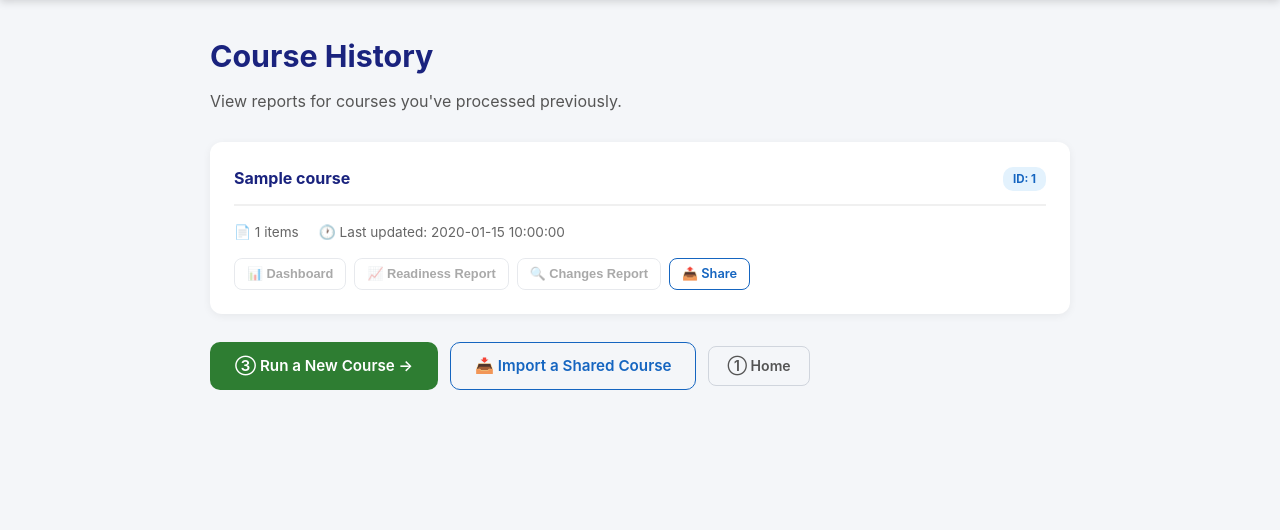
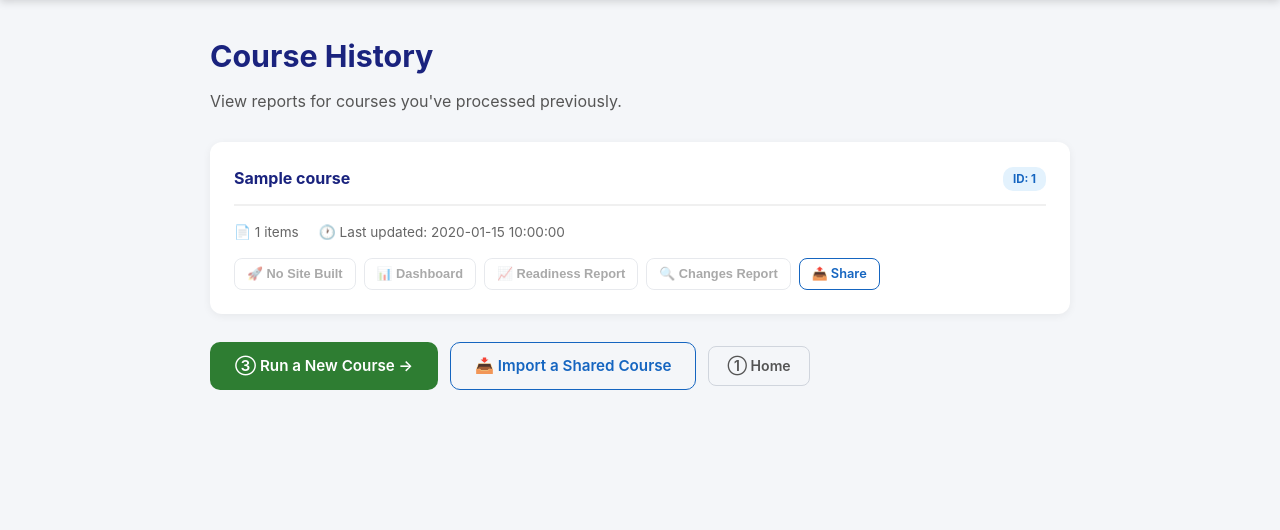
Before and after one commit to djfusco/hax-ai-canvas, a Flask app: template python/app/templates/history.html in a window 1280 px wide. Shown: the part 64-594 px from the top of the page. Run offline with Flask 3, Linux system fonts and the light colour scheme; the template is opened without the code that fills it: most values are stand-ins (such as "Sample title", 1, 10 or a date in 2020); some libraries are stand-ins or nearby versions.

Commit message:
update export import

```diff
--- a/python/app/app.py
+++ b/python/app/app.py
@@ -8,9 +8,11 @@ from __future__ import annotations
 import io
 import json
 import os
+import re
 import subprocess
 import sys
 import tempfile
+import threading
 import webbrowser
 import zipfile
 from pathlib import Path
@@ -55,6 +57,44 @@ def _report_path(course_id: str, report_type: str) -> Path:
         "dashboard":  f"course_{course_id}_ai_dashboard.html",
     }
     return PROJECT_ROOT / names.get(report_type, "")
+
+
+def _create_site_name(course_title: str, course_id: str) -> str:
+    """Derive the HAX site directory name from a course title.
+
+    Must mirror the logic in build_site._create_site_name so we resolve to
+    the same directory that was created during the pipeline run.
+    """
+    patterns = [
+        r'([A-Z]{2,}\s+\d{3})',
+        r'([A-Z]+\d+)',
+        r'([A-Z]{2,}\s+[A-Z]{1,})',
+    ]
+    for pattern in patterns:
+        match = re.search(pattern, course_title)
+        if match:
+            return match.group(1).lower().replace(' ', '')
+    return f"course{course_id}"
+
+
+def _resolve_site_dir(course_id: str) -> Path | None:
+    """Return the HAX site directory for a course, or None if it doesn't exist."""
+    import sys as _sys
+    if str(PROJECT_ROOT) not in _sys.path:
+        _sys.path.insert(0, str(PROJECT_ROOT))
+    try:
+        from extract import get_export_dir, get_course_title
+        export_dir = get_export_dir(course_id, str(PROJECT_ROOT / "exports"))
+        title = get_course_title(export_dir)
+    except Exception:
+        title = f"Course {course_id}"
+    site_name = _create_site_name(title, course_id)
+    site_dir = Path.home() / ".hax-ai" / "sites" / site_name
+    return site_dir if site_dir.exists() and (site_dir / "site.json").exists() else None
+
+
+# Track running site processes: course_id → {"proc": Popen, "url": str}
+_site_procs: dict[str, dict] = {}
 
 
 # ── routes: navigation ─────────────────────────────────────────────────────────
@@ -336,12 +376,14 @@ def history():
                 courses = db.get_course_list()
         except Exception:
             pass
-    # Check which reports exist for each course
+    # Check which reports / site exist for each course
     for c in courses:
         cid = c["course_id"]
         c["has_readiness"]  = _report_path(cid, "readiness").exists()
         c["has_changes"]    = _report_path(cid, "changes").exists()
         c["has_dashboard"]  = _report_path(cid, "dashboard").exists()
+        c["has_site"]       = _resolve_site_dir(cid) is not None
+        c["site_running"]   = cid in _site_procs
         # Try to get a better course name from the export directory
         try:
             import sys as _sys
@@ -351,6 +393,93 @@ def history():
         except Exception:
             pass  # keep the name from get_course_list
     return render_template("history.html", courses=courses)
+
+
+# ── routes: launch HAX site ──────────────────────────────────────────────────
+
+@app.route("/launch/<course_id>", methods=["POST"])
+def launch_site(course_id: str):
+    """Launch the HAX site for a course (npm install if needed, then npm start)."""
+    # Already running?
+    if course_id in _site_procs:
+        url = _site_procs[course_id].get("url", "http://localhost:8080")
+        webbrowser.open(url)
+        return jsonify({"ok": True, "url": url, "already_running": True})
+
+    site_dir = _resolve_site_dir(course_id)
+    if not site_dir:
+        return jsonify({"ok": False, "error": "HAX site not found for this course."}), 404
+
+    def _launch():
+        _IS_WINDOWS = sys.platform == "win32"
+        # npm install if node_modules missing
+        if not (site_dir / "node_modules").exists():
+            subprocess.run(
+                ["npm", "install"], cwd=str(site_dir),
+                capture_output=True, shell=_IS_WINDOWS,
+            )
+
+        proc = subprocess.Popen(
+            ["npm", "start"], cwd=str(site_dir),
+            stdout=subprocess.PIPE, stderr=subprocess.STDOUT,
+            text=True, bufsize=1, shell=_IS_WINDOWS,
+        )
+        _site_procs[course_id] = {"proc": proc, "url": None, "dir": str(site_dir)}
+
+        ready_patterns = [
+            re.compile(r"(https?://localhost[:\d]*)", re.IGNORECASE),
+            re.compile(r"Local:\s+(https?://\S+)", re.IGNORECASE),
+            re.compile(r"running at\s+(https?://\S+)", re.IGNORECASE),
+            re.compile(r"listening on port (\d+)", re.IGNORECASE),
+        ]
+        for line in proc.stdout:
+            line = line.rstrip()
+            if not _site_procs[course_id].get("url"):
+                for pat in ready_patterns:
+                    m = pat.search(line)
+                    if m:
+                        raw = m.group(1)
+                        url = f"http://localhost:{raw}" if raw.isdigit() else raw
+                        _site_procs[course_id]["url"] = url
+                        webbrowser.open(url)
+                        break
+
+        # Process ended — clean up
+        _site_procs.pop(course_id, None)
+
+    t = threading.Thread(target=_launch, daemon=True)
+    t.start()
+
+    # Wait briefly for the URL to appear
+    import time
+    for _ in range(40):
+        entry = _site_procs.get(course_id, {})
+        if entry.get("url"):
+            return jsonify({"ok": True, "url": entry["url"]})
+        time.sleep(0.5)
+
+    return jsonify({"ok": True, "url": "http://localhost:8080", "note": "Site starting, URL not yet detected."})
+
+
+@app.route("/launch/<course_id>/stop", methods=["POST"])
+def stop_launched_site(course_id: str):
+    """Stop a running HAX site launched from the history page."""
+    entry = _site_procs.pop(course_id, None)
+    if entry and entry.get("proc"):
+        try:
+            entry["proc"].terminate()
+        except Exception:
+            pass
+    return jsonify({"ok": True})
+
+
+@app.route("/launch/<course_id>/status")
+def launch_status(course_id: str):
+    """Check if a site is currently running."""
+    entry = _site_procs.get(course_id)
+    if entry:
+        return jsonify({"running": True, "url": entry.get("url")})
+    return jsonify({"running": False})
 
 
 # ── routes: share / import ──────────────────────────────────────────────────
@@ -394,13 +523,19 @@ def export_course_zip(course_id: str):
         if rp.exists():
             report_files[rp.name] = rp
 
+    # Find HAX site directory (if it was built)
+    site_dir = _resolve_site_dir(course_id)
+    site_name = site_dir.name if site_dir else None
+
     # Build zip in memory
     buf = io.BytesIO()
+    _SKIP_DIRS = {".git", "node_modules", ".cache"}
     with zipfile.ZipFile(buf, "w", zipfile.ZIP_DEFLATED) as zf:
         # 1. manifest.json
         manifest = {
             "course_id": course_id,
             "export_folder_name": export_dir.name,
+            "site_name": site_name,
             "db_items": db_items,
         }
         zf.writestr("manifest.json", json.dumps(manifest, indent=2, default=str))
@@ -414,6 +549,17 @@ def export_course_zip(course_id: str):
         # 3. report HTML files
         for rname, rpath in report_files.items():
             zf.write(rpath, f"reports/{rname}")
+
+        # 4. HAX site (excluding node_modules, .git, .cache)
+        if site_dir:
+            for file_path in site_dir.rglob("*"):
+                if file_path.is_file():
+                    # Skip if any parent is in _SKIP_DIRS
+                    parts = file_path.relative_to(site_dir).parts
+                    if any(p in _SKIP_DIRS for p in parts):
+                        continue
+                    arcname = f"site/{site_dir.name}/{file_path.relative_to(site_dir)}"
+                    zf.write(file_path, arcname)
 
     buf.seek(0)
     safe_name = export_dir.name[:80]
@@ -496,11 +642,29 @@ def import_upload():
             target = PROJECT_ROOT / report_name
             target.write_bytes(zf.read(name))
 
+    # 4. Extract HAX site (if included)
+    site_name = manifest.get("site_name")
+    if site_name:
+        site_prefix = f"site/{site_name}/"
+        sites_base = Path.home() / ".hax-ai" / "sites"
+        sites_base.mkdir(parents=True, exist_ok=True)
+        site_files = 0
+        for name in zf.namelist():
+            if name.startswith(site_prefix) and not name.endswith("/"):
+                relative = name[len(f"site/"):]
+                target = sites_base / relative
+                target.parent.mkdir(parents=True, exist_ok=True)
+                target.write_bytes(zf.read(name))
+                site_files += 1
+    else:
+        site_files = 0
+
     return jsonify({
         "ok": True,
         "course_id": course_id,
         "items_imported": len(db_items),
         "export_folder": export_folder_name,
+        "site_imported": site_name if site_files > 0 else None,
     })
 
 
--- a/python/app/templates/history.html
+++ b/python/app/templates/history.html
@@ -32,6 +32,24 @@
       {% endif %}
     </div>
     <div class="history-reports">
+      {% if course.has_site %}
+        {% if course.site_running %}
+        <button class="btn btn-success btn-sm site-btn" id="site-btn-{{ course.course_id }}"
+                data-course="{{ course.course_id }}" data-state="running"
+                onclick="toggleSite('{{ course.course_id }}')">
+          ⏹ Stop Site
+        </button>
+        {% else %}
+        <button class="btn btn-success btn-sm site-btn" id="site-btn-{{ course.course_id }}"
+                data-course="{{ course.course_id }}" data-state="stopped"
+                onclick="toggleSite('{{ course.course_id }}')">
+          🚀 Launch Site
+        </button>
+        {% endif %}
+      {% else %}
+      <button class="btn btn-ghost btn-sm" disabled>🚀 No Site Built</button>
+      {% endif %}
+
       {% if course.has_dashboard %}
       <button class="btn btn-primary btn-sm" onclick="openReport('dashboard', '{{ course.course_id }}')">
         📊 Dashboard
@@ -81,5 +99,42 @@ function openReport(type, courseId) {
       if (!data.ok) alert('Report not found: ' + data.error);
     });
 }
+
+function toggleSite(courseId) {
+  const btn = document.getElementById('site-btn-' + courseId);
+  const state = btn.dataset.state;
+
+  if (state === 'stopped') {
+    btn.disabled = true;
+    btn.innerHTML = '<span class="spin">⏳</span> Starting…';
+
+    fetch('/launch/' + courseId, { method: 'POST' })
+      .then(r => r.json())
+      .then(data => {
+        if (data.ok) {
+          btn.disabled = false;
+          btn.innerHTML = '⏹ Stop Site';
+          btn.dataset.state = 'running';
+          btn.className = 'btn btn-success btn-sm site-btn';
+        } else {
+          btn.disabled = false;
+          btn.innerHTML = '🚀 Launch Site';
+          alert(data.error || 'Failed to launch site.');
+        }
+      })
+      .catch(() => {
+        btn.disabled = false;
+        btn.innerHTML = '🚀 Launch Site';
+      });
+
+  } else {
+    fetch('/launch/' + courseId + '/stop', { method: 'POST' })
+      .then(r => r.json())
+      .then(() => {
+        btn.innerHTML = '🚀 Launch Site';
+        btn.dataset.state = 'stopped';
+      });
+  }
+}
 </script>
 {% endblock %}
```
